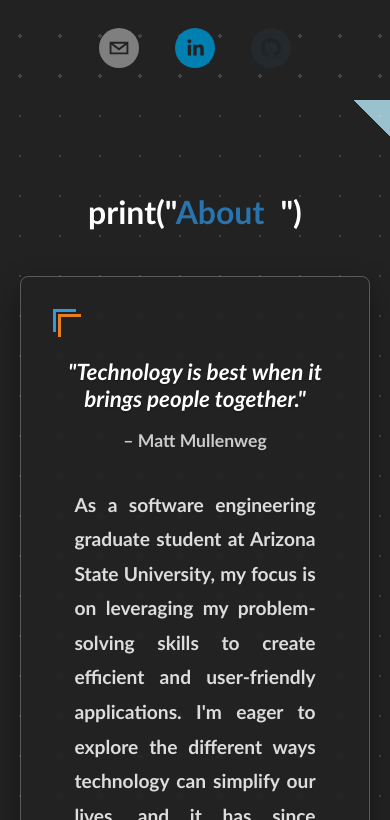
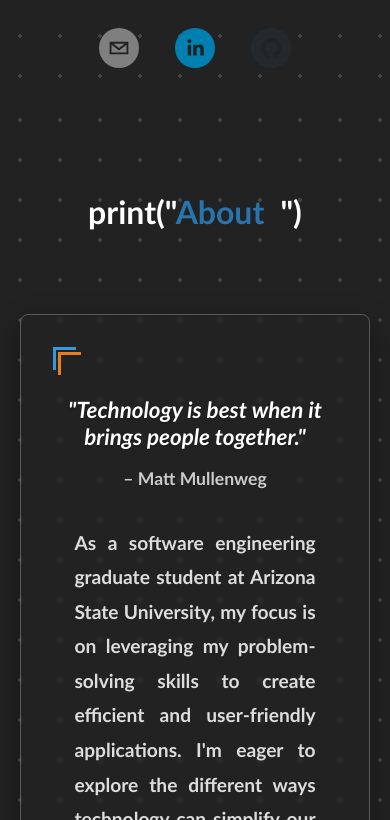
Before and after one commit to Janhavi-2001/Janhavi-2001.github.io, a React (Create React App) app: page / in a window 390 px wide. Shown: the part 744-1564 px from the top of the page. Built offline with nearby package versions, Linux system fonts and the light colour scheme.

Commit message:
Minor spacing & UI fixes to website

```diff
--- a/src/App.css
+++ b/src/App.css
@@ -2,7 +2,7 @@
   text-align: center;
   background:
     radial-gradient(circle, rgba(255,255,255,0.15) 1.265px, transparent 1px),
-    linear-gradient(45deg, #222 89%, #9ac1ce 11%);
+    linear-gradient(45deg, #222 90%, #9ac1ce 10%);
   background-size: 40px 40px, cover;
   font-family: 'Calibri', sans-serif;
   overflow-x: hidden;
--- a/src/Components/About/About.css
+++ b/src/Components/About/About.css
@@ -140,6 +140,13 @@
 
 @media (max-width: 768px) {
 
+  .about-wrapper {
+    background:
+      radial-gradient(circle, rgba(255,255,255,0.15) 1.75px, transparent 1px),
+      linear-gradient(180deg, #222 100%, #9ac1ce 0%);
+    background-size: 40px 40px, cover;
+    border-color: #222;
+  }
   .quote-block {
     max-width: 90%;
   }
@@ -165,5 +172,6 @@
     .about-heading {
       margin-left: 0;
       text-align: center;
+      margin-bottom: 70px;
     }
 }
--- a/src/Components/Contact/Contact.css
+++ b/src/Components/Contact/Contact.css
@@ -2,7 +2,7 @@
   text-align: center;
   padding: 80px 20px;
   position: relative;
-  background: #91c1ca;
+  background-color: #9ac1ce;
   overflow-x: hidden;
 }
 
--- a/src/Components/ProjCards/ProjCards.css
+++ b/src/Components/ProjCards/ProjCards.css
@@ -258,6 +258,7 @@
     .proj-heading {
         margin-left: 0;
         text-align: center;
+        margin-bottom: 70px;
     }
 
     .slick-arrow,
--- a/src/Components/Timeline/Timeline.css
+++ b/src/Components/Timeline/Timeline.css
@@ -200,6 +200,12 @@
     margin-bottom: 40px;
   }
 
+  .timeline-heading {
+    margin-left: 0;
+    text-align: center;
+    margin-bottom: 30px !important;
+  }
+
   .timeline-line {
     position: absolute;
     top: 0;
```
